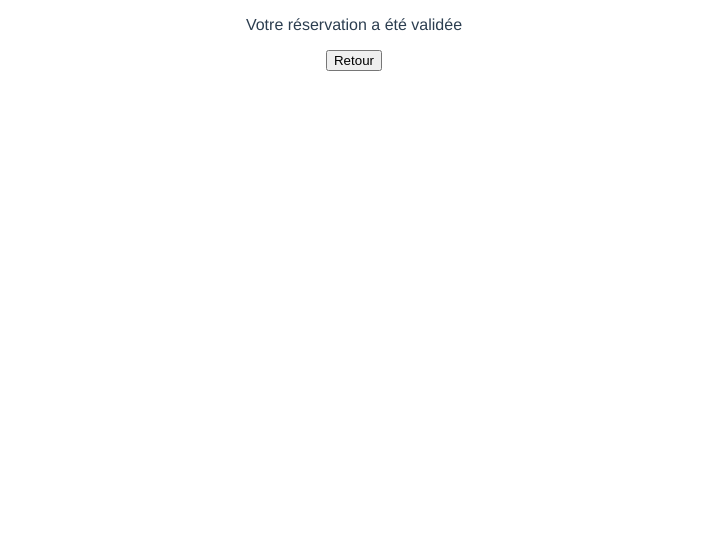
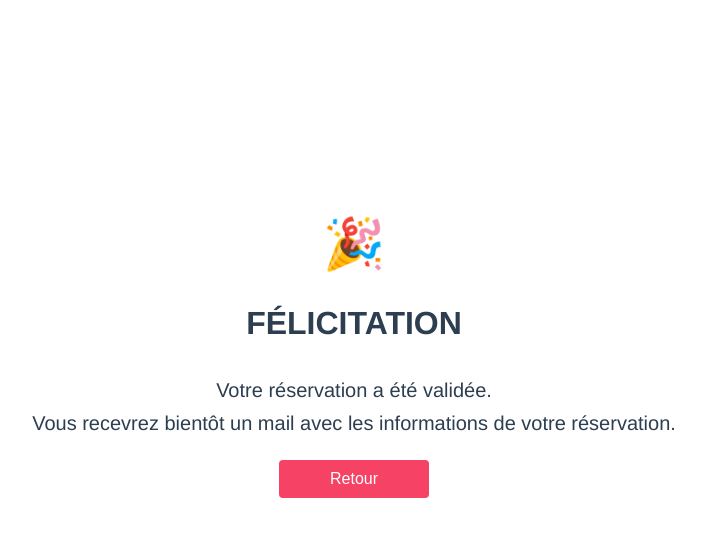
Before and after one commit to MoncefBnk/TaxiDeVIe, a Vue app: page /Confirmation-Reservation in a window 1280 px wide. Shown: the top 536 px of the page, without its empty margins (286-991 px from the left). Built offline with nearby package versions, Linux system fonts and the light colour scheme; no server answers.

Commit message:
Reservation confirmation front-end

```diff
--- a/src/components/Customer/confirmReservations.vue
+++ b/src/components/Customer/confirmReservations.vue
@@ -1,3 +1,13 @@
+<template>
+  <div class="reservation-confirmation">
+    <h1>🎉</h1>
+    <h2>félicitation</h2>
+    <p>Votre réservation a été validée.</p>
+    <p>Vous recevrez bientôt un mail avec les informations de votre réservation.</p>
+    <button @click="retour" class="return-btn">Retour</button>
+  </div>
+</template>
+
 <script>
 export default {
   methods: {
@@ -8,9 +18,35 @@ export default {
 };
 </script>
 
-<template>
-  <div>
-    <p>Votre réservation a été validée</p>
-    <button @click="retour">Retour</button>
-  </div>
-</template>
+<style scoped>
+.reservation-confirmation {
+  display: flex;
+  flex-direction: column;
+  align-items: center;
+  justify-content: center;
+  height: 85vh;
+}
+
+h1 {
+  font-size: 50px;
+  margin-bottom: 5px;
+}
+
+p {
+  font-size: 20px;
+  margin-bottom: 5px;
+  margin-top: 5px;
+}
+
+.return-btn {
+  background-color: rgb(245, 66, 101);
+  color: #fff;
+  padding: 10px;
+  width: 150px;
+  font-size: 16px;
+  border: none;
+  border-radius: 4px;
+  cursor: pointer;
+  margin-top: 20px;
+}
+</style>
```
